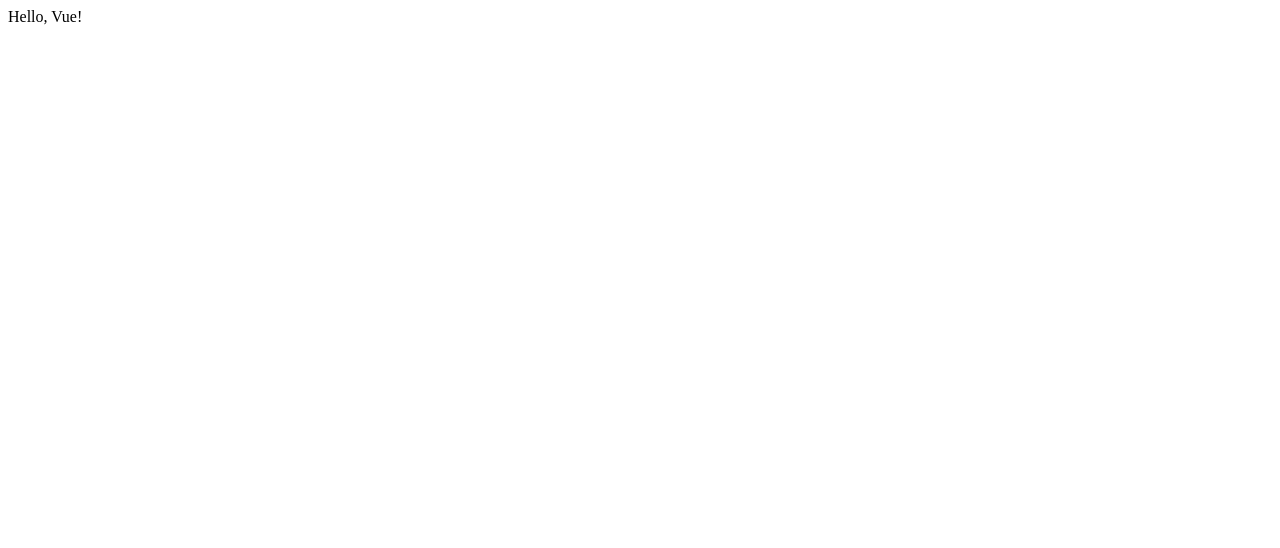
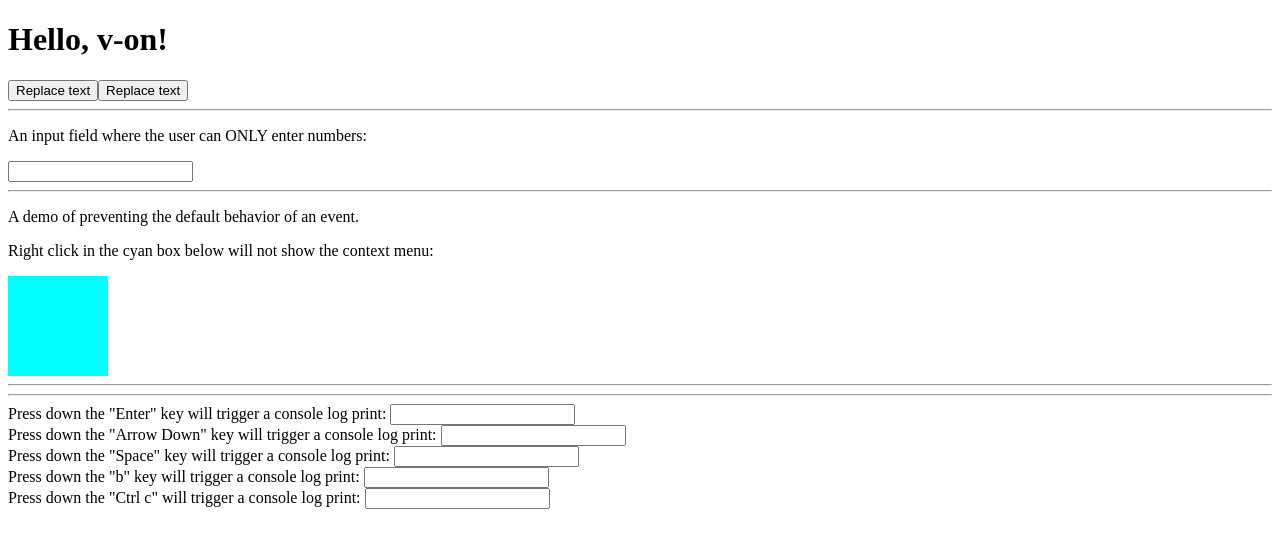
Before and after one commit to joshua-stephen-mullins/vue-3-tutorial, a Vue app: page / in a window 1280 px wide. Shown: the top 548 px of the page. Built offline with nearby package versions, Linux system fonts and the light colour scheme.

Commit message:
Completed video 10

```diff
--- a/src/App.vue
+++ b/src/App.vue
@@ -1,11 +1,103 @@
 <template>
-  <div>Hello, Vue!</div>
+  <h1>{{ message }}</h1>
+
+  <button v-on:click="replaceText('v-on is fun!')">Replace text</button>
+
+
+  <button @click="replaceText('v-on is fun!')">Replace text</button>
+
+  <hr>
+
+  <p>An input field where the user can ONLY enter numbers:</p>
+  <input type="text" @keydown="handleInput($event)" />
+
+  <hr>
+  <p>A demo of preventing the default behavior of an event.</p>
+  <p>Right click in the cyan box below will not show the context menu:</p>
+  <div
+    style="width: 100px; height: 100px; background-color: aqua"
+    @contextmenu.prevent="console.log('Show a custom context menu instead.')">
+  </div>
+
+  <hr>
+
+  <!-- <p>A demo of stopping event propagation:</p>
+
+  <div id="mouseover" @mouseover="fun1">
+    <textarea @mouseover.stop="fun2($event)">This is a text area.</textarea>
+  </div> -->
+
+
+  <hr>
+
+  <div>
+    Press down the "Enter" key will trigger a console log print:
+    <input
+      type="text"
+      @keydown.enter="console.log('You pressed the Enter key.')"
+    />
+  </div>
+
+  <div>
+    Press down the "Arrow Down" key will trigger a console log print:
+    <input
+      type="text"
+      @keydown.down="console.log('You pressed the Arrow Down key.')"
+    />
+  </div>
+
+  <div>
+    Press down the "Space" key will trigger a console log print:
+    <input
+      type="text"
+      @keydown.space="console.log('You pressed the Space key.')"
+    />
+  </div>
+
+  <div>
+    Press down the "b" key will trigger a console log print:
+    <input type="text" @keydown.b="console.log('You pressed the B key.')" />
+  </div>
+
+  <div>
+    Press down the "Ctrl c" will trigger a console log print:
+    <input type="text" @keydown.ctrl.c="console.log('You pressed Ctrl c.')" />
+  </div>
 </template>
 
 <script setup>
+import { ref } from 'vue'
 
+let message = ref('Hello, v-on!')
+
+function replaceText(msg) {
+  message.value = msg
+}
+
+function handleInput(event) {
+
+  let keyCode = event.keyCode
+
+  if (keyCode < 48 || keyCode > 57) {
+
+    event.preventDefault()
+  }
+}
+
+function fun1() {
+  console.log('mouse over div')
+}
+
+function fun2(event) {
+  console.log('mouse over textarea')
+}
 </script>
 
-<style lang="scss" scoped>
-
+<style scoped>
+#mouseover {
+  text-align: right;
+  background-color: purple;
+  width: 300px;
+  height: 300px;
+}
 </style>
```
